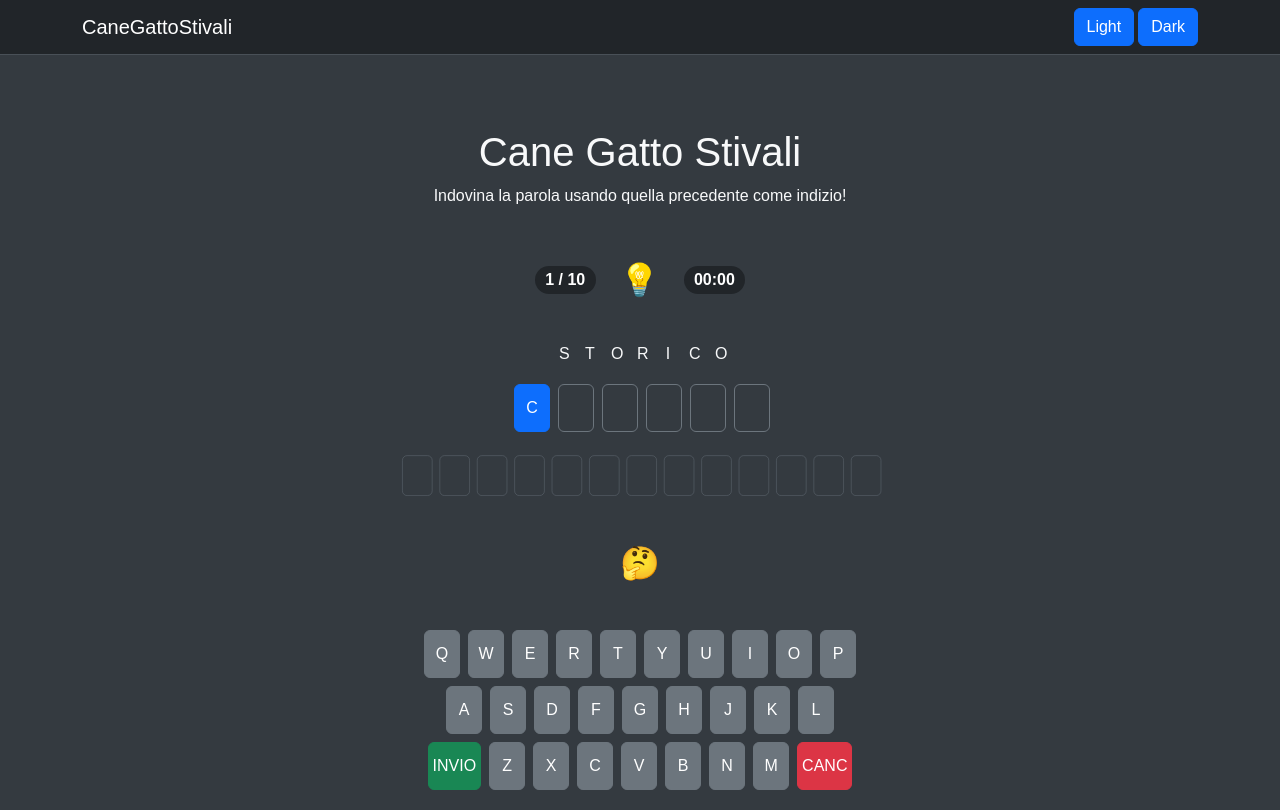
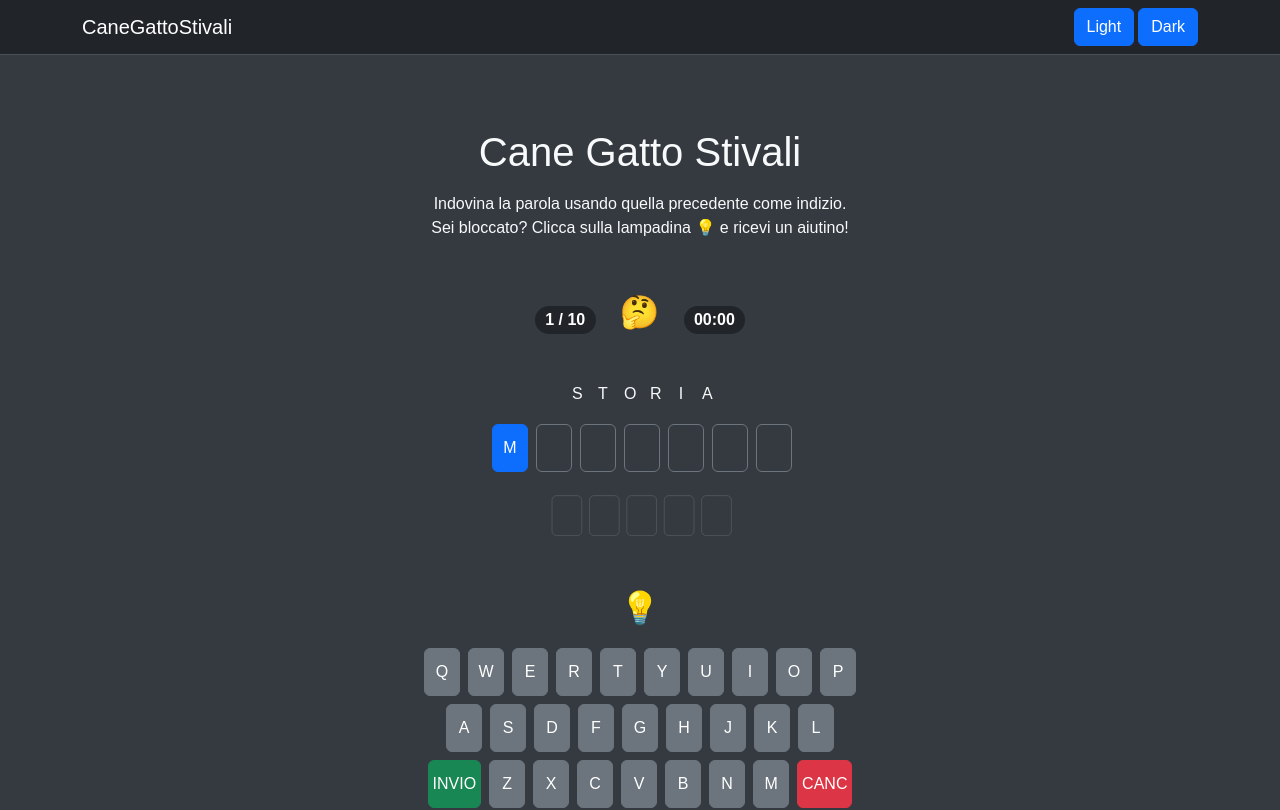
Before and after one commit to LucaBn/canegattostivali, a React (Vite) app: page / in a window 1280 px wide. Shown: the top 810 px of the page. Built offline with nearby package versions, Linux system fonts and the light colour scheme; no server answers; a web font is replaced by a local one.

Commit message:
feat(UI): :lipstick: improve graphic

```diff
--- a/src/components/UI/Molecules/TopSection/TopSection.tsx
+++ b/src/components/UI/Molecules/TopSection/TopSection.tsx
@@ -3,10 +3,12 @@ import { Col, Row } from "react-bootstrap";
 const TopSection: React.FC = () => {
   return (
     <Row className="justify-content-center">
-      <Col xs="auto" md="8" lg="6">
-        <h1 className="text-center">Cane Gatto Stivali</h1>
-        <p className="mb-5 text-center">
-          Indovina la parola usando quella precedente come indizio!
+      <Col xs="auto" md="8" lg="6" className="text-center">
+        <h1 className="mb-3">Cane Gatto Stivali</h1>
+        <p className="mb-5 user-select-none">
+          Indovina la parola usando quella precedente come indizio.
+          <br />
+          Sei bloccato? Clicca sulla lampadina 💡 e ricevi un aiutino!
         </p>
       </Col>
     </Row>
--- a/src/components/UI/Organisms/Keyboard/Keyboard.tsx
+++ b/src/components/UI/Organisms/Keyboard/Keyboard.tsx
@@ -57,7 +57,7 @@ const Keyboard: React.FC<KeyboardProps> = ({
   };
 
   return (
-    <Container className="keyboard mt-5">
+    <Container className="keyboard mt-3">
       {keys.map((row, rowIndex) => (
         <Row
           key={rowIndex}
--- a/src/components/UI/Templates/HomePage/HomePage.tsx
+++ b/src/components/UI/Templates/HomePage/HomePage.tsx
@@ -225,7 +225,8 @@ const HomePage: React.FC = () => {
     <Container className="mt-5">
       <TopSection />
 
-      <div className="d-flex justify-content-center align-items-center mb-3 gap-4 user-select-none">
+      {/* TODO: rewrite this as a <Row> component */}
+      <div className="d-flex justify-content-center align-items-center mb-1 mb-lg-2 gap-4 user-select-none">
         <Badge
           bg="dark"
           pill
@@ -236,13 +237,10 @@ const HomePage: React.FC = () => {
         >
           {currentWordIndex} / {WORD_LIST_LENGTH - 1}
         </Badge>
-        <span
-          title="Chiedi un aiuto!"
-          className="fs-2 cursor-pointer"
-          onClick={useHelp}
-        >
-          💡
-        </span>
+
+        {/* TODO: create a component for this */}
+        <p className="position-relative d-block fs-2 text-center">{message}</p>
+
         <Badge bg="dark" pill title="Timer" className="position-relative fs-6">
           <span
             className={`extra-time-tooltip ${
@@ -324,11 +322,17 @@ const HomePage: React.FC = () => {
         </Col>
       </Row>
 
-      {/* TODO: create a component for this */}
-      <p className="position-relative d-block h2 text-center mt-5">
-        {message}
-        {showConfetti && <Confetti />}
-      </p>
+      {showConfetti && <Confetti />}
+
+      <div className="d-flex justify-content-center align-items-center user-select-none">
+        <span
+          title="Chiedi un aiuto!"
+          className="mt-5 fs-2 cursor-pointer"
+          onClick={useHelp}
+        >
+          💡
+        </span>
+      </div>
 
       <Keyboard
         currentWord={currentWord}
```
Also changed, not shown: src/assets/data/wordList.json.
